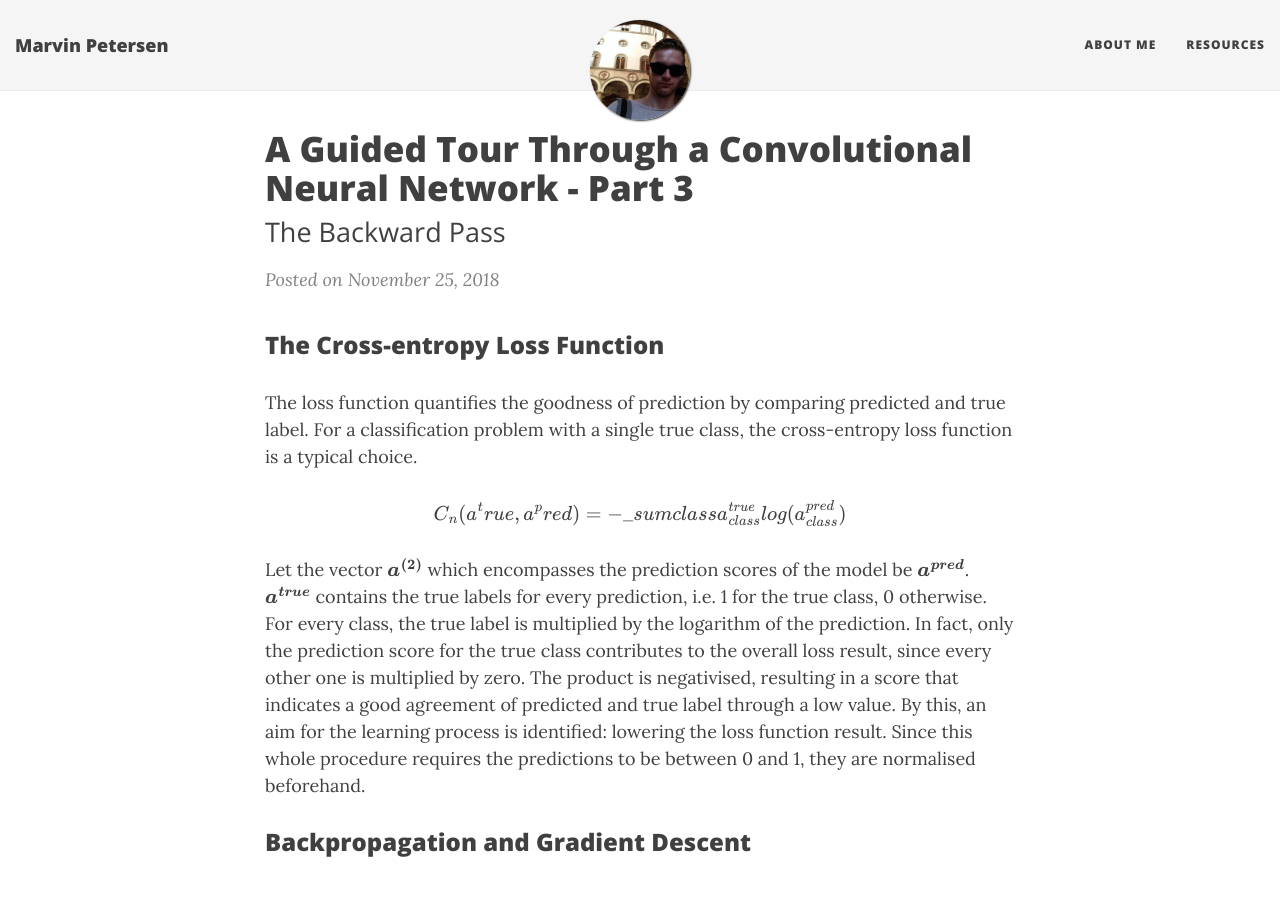
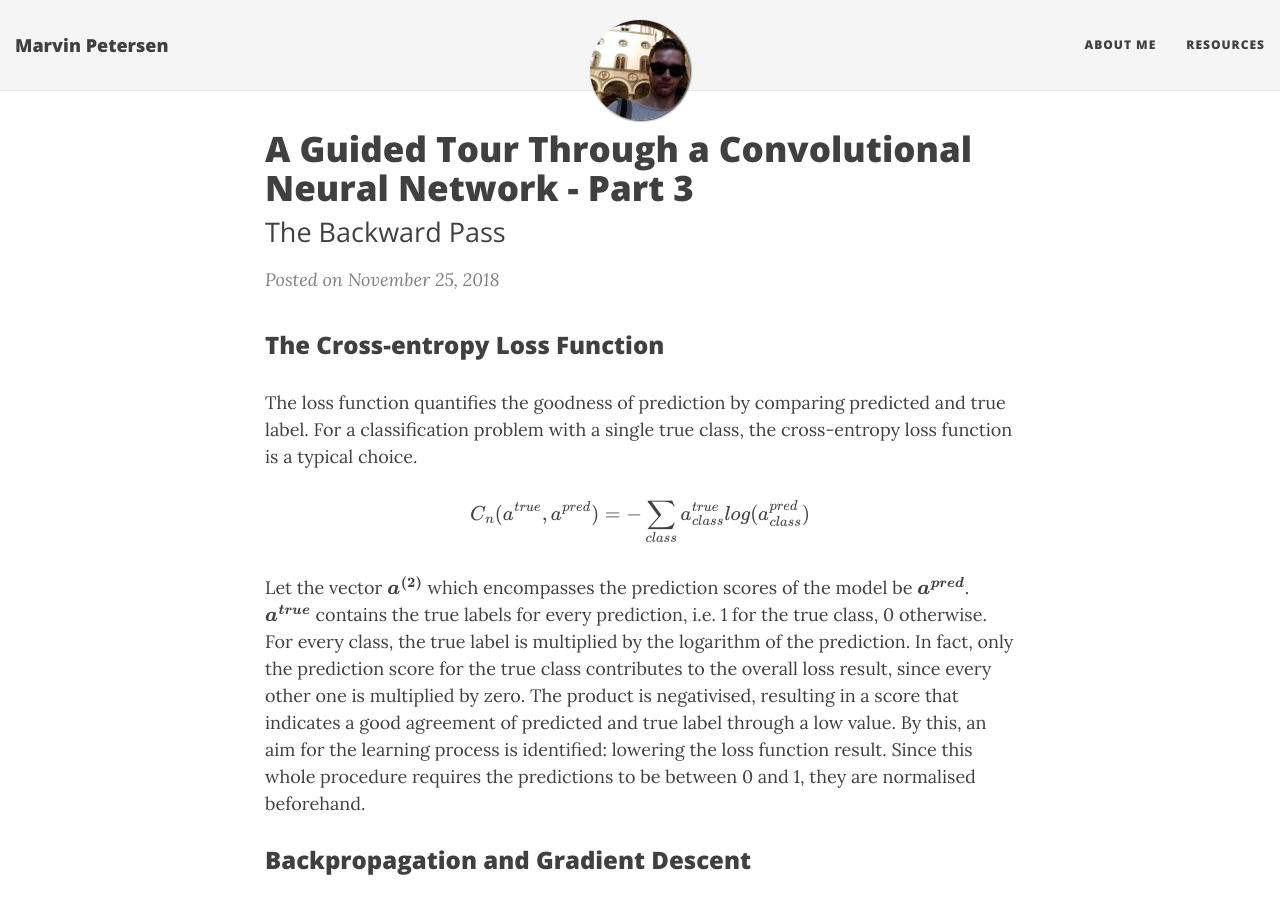
Before and after one commit to m-petersen/vinpetersen.github.io, a Jekyll site: the page built from _posts/2018-11-25-a-guided-tour-through-a-convolutional-neural-network-part-3.md, in a window 1280 px wide and 900 px high. Built offline with Jekyll 4.4.1, drawn with Linux system fonts in a browser that asks for light colours; nearby versions of some CDN libraries; formulas are drawn with MathJax 3.

```diff
--- a/_posts/2018-11-25-a-guided-tour-through-a-convolutional-neural-network-part-3.md
+++ b/_posts/2018-11-25-a-guided-tour-through-a-convolutional-neural-network-part-3.md
@@ -10,7 +10,7 @@ subtitle: The Backward Pass
 
 The loss function quantifies the goodness of prediction by comparing predicted and true label. For a classification problem with a single true class, the cross-entropy loss function is a typical choice.
 
-$$C_{n}(a^true,a^pred)=-\_sum{class} a_{class}^{true}log(a_{class}^{pred})$$
+$$C_{n}(a^{true},a^{pred})=-\sum_{class} a_{class}^{true}log(a_{class}^{pred})$$
 
 Let the vector $\boldsymbol{a^{(2)}}$ which encompasses the prediction scores of the model be  $$\boldsymbol{a^{pred}}$$.  $$\boldsymbol{a^{true}}$$ contains the true labels for every prediction, i.e. 1 for the true class, 0 otherwise. For every class, the true label is multiplied by the logarithm of the prediction. In fact, only the prediction score for the true class contributes to the overall loss result, since every other one is multiplied by zero. The product is negativised, resulting in a score that indicates a good agreement of predicted and true label through a low value. By this, an aim for the learning process is identified: lowering the loss function result. Since this whole procedure requires the predictions to be between 0 and 1, they are normalised beforehand.
 
```
